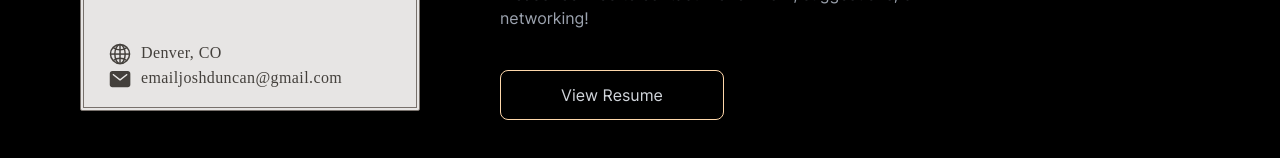
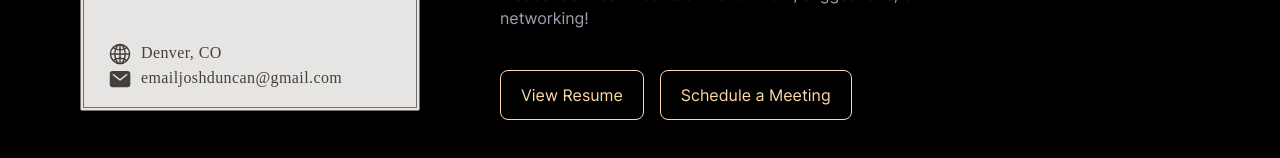
Before and after one commit to jduncan017/portfolio, a Next.js app: page / in a window 1280 px wide. Shown: the part 4534-4692 px from the top of the page. Built offline with nearby package versions, Linux system fonts and the light colour scheme; no server answers.

Commit message:
add footer button

```diff
--- a/src/app/ui/Footer.tsx
+++ b/src/app/ui/Footer.tsx
@@ -21,22 +21,37 @@ export const Footer = () => {
         <p className="FooterMessage my-4 max-w-[500px] text-center text-gray-400 md:text-start">
           Please feel free to contact me for work, suggestions, or networking!
         </p>
+        <div className="ButtonContainer my-6 flex flex-col gap-4 mini:flex-row">
           <Link
             rel="noopener noreferrer"
-          tabIndex={-1}
             href={RESUME_DATA.resumeURL}
             target="_blank"
           >
             <SiteButton
-            aria="view resume as PDF"
-            addClasses="ResumeButtonFooter my-6 w-56"
-            textColor="text-gray-300"
               size="large"
+              aria="View resume as PDF"
+              textColor="text-orange-200"
               style="orange"
             >
               View Resume
             </SiteButton>
           </Link>
+          <Link
+            rel="noopener noreferrer"
+            href="https://calendly.com/jduncan017/1-hour-meeting"
+            target="_blank"
+            type="button"
+          >
+            <SiteButton
+              size="large"
+              aria="Schedule a meeting"
+              textColor="text-orange-200"
+              style="orange"
+            >
+              Schedule a Meeting
+            </SiteButton>
+          </Link>
+        </div>
       </div>
     </section>
   );
```
Lines whose indentation alone changed are shown as unchanged.
